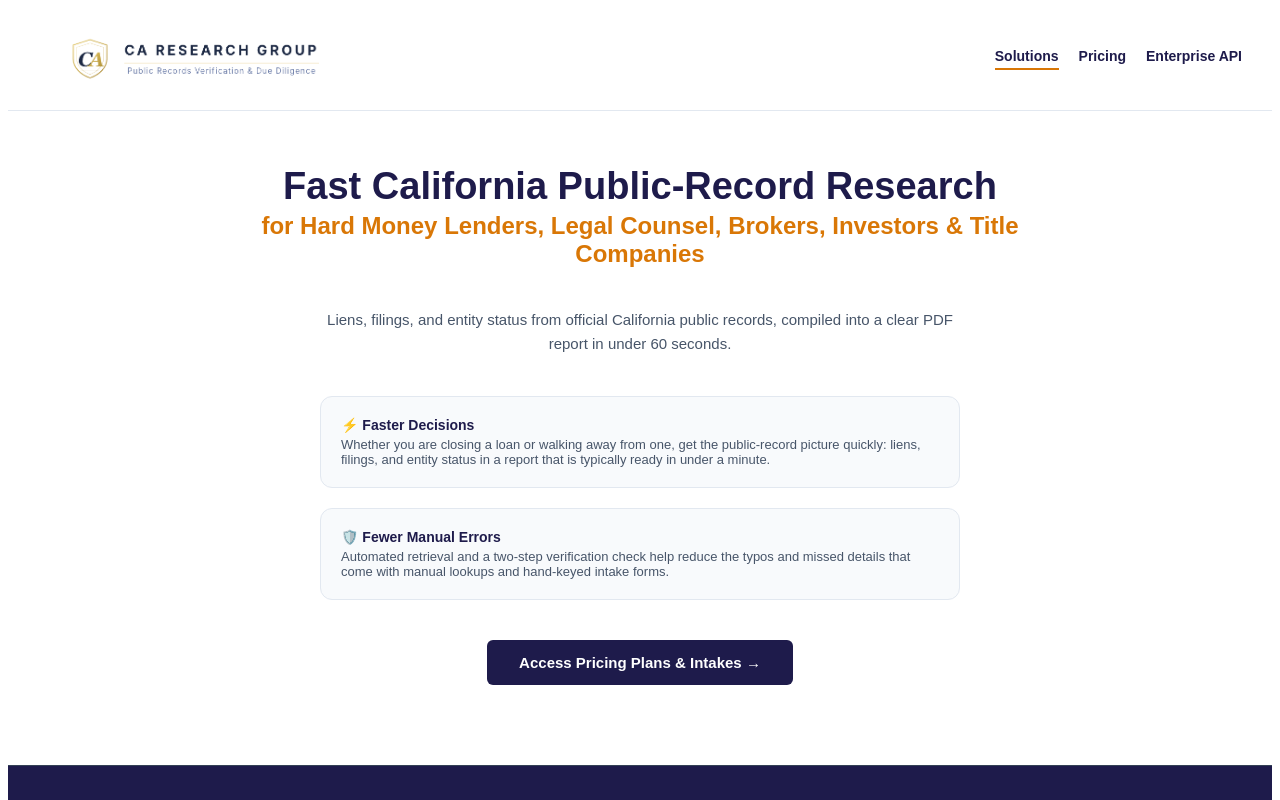
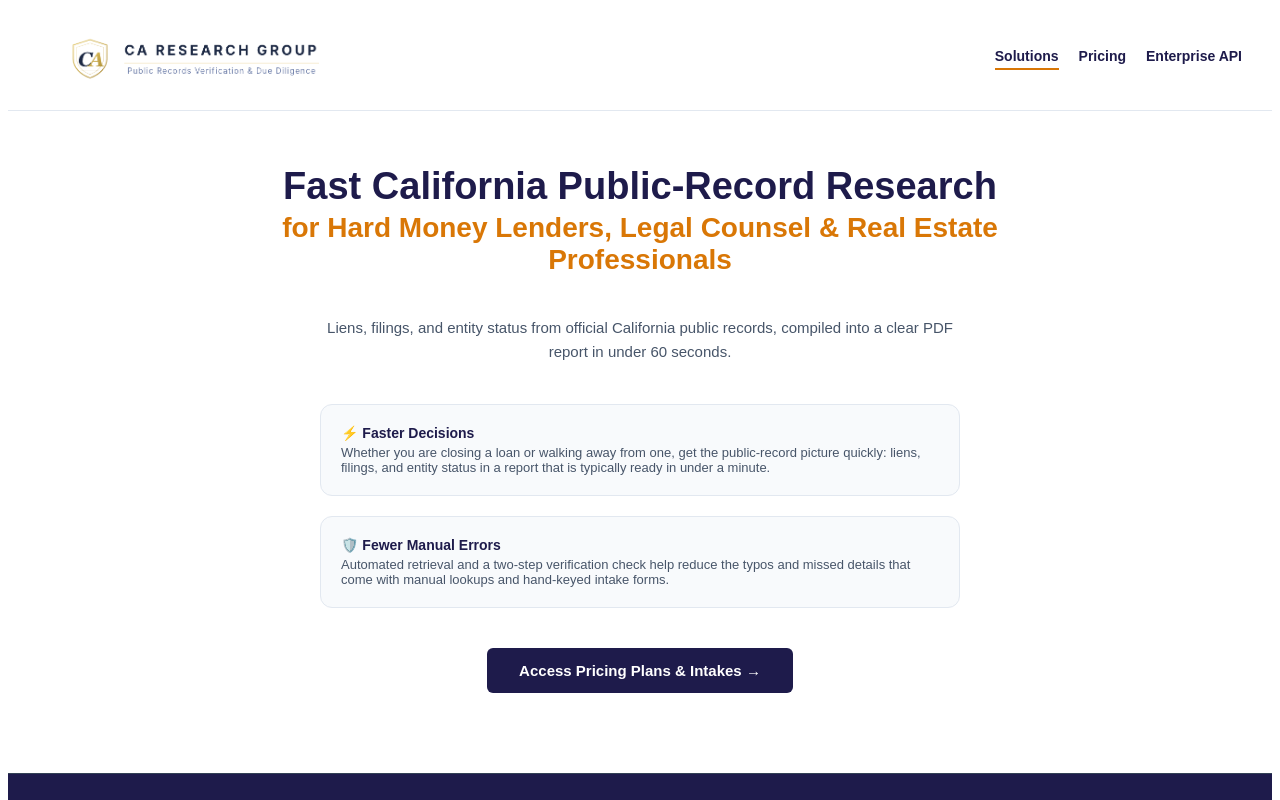
Before and after one commit to billalden01-dev/ca-research-group, a React (Vite) app: page / in a window 1280 px wide. Shown: the top 800 px of the page. Built offline with nearby package versions, Linux system fonts and the light colour scheme.

Commit message:
Update App.tsx

```diff
--- a/App.tsx
+++ b/App.tsx
@@ -65,7 +65,7 @@ export default function App() {
         {currentPage === 'home' && (
           <div style={{ maxWidth: '850px', margin: '0 auto', padding: '30px 20px 80px 20px', textAlign: 'center' }}>
             <h1 style={{ fontSize: '38px', fontWeight: 'bold', color: '#1e1b4b', lineHeight: '1.1', marginBottom: '4px' }}>Fast California Public-Record Research</h1>
-<h2 style={{ fontSize: '24px', fontWeight: 'bold', color: '#d97706', marginTop: '4px', marginBottom: '40px' }}>for Hard Money Lenders, Legal Counsel, Brokers, Investors & Title Companies</h2>
+<h2 style={{ fontSize: '28px', fontWeight: 'bold', color: '#d97706', marginTop: '4px', marginBottom: '40px' }}>for Hard Money Lenders, Legal Counsel & Real Estate Professionals</h2>
             <p style={{ fontSize: '15px', color: '#475569', maxWidth: '640px', margin: '0 auto 40px auto', lineHeight: '1.6' }}>Liens, filings, and entity status from official California public records, compiled into a clear PDF report in under 60 seconds.</p>
 
 <div style={{ maxWidth: '640px', margin: '0 auto 40px auto', textAlign: 'left', display: 'flex', flexDirection: 'column', gap: '20px' }}>
```
